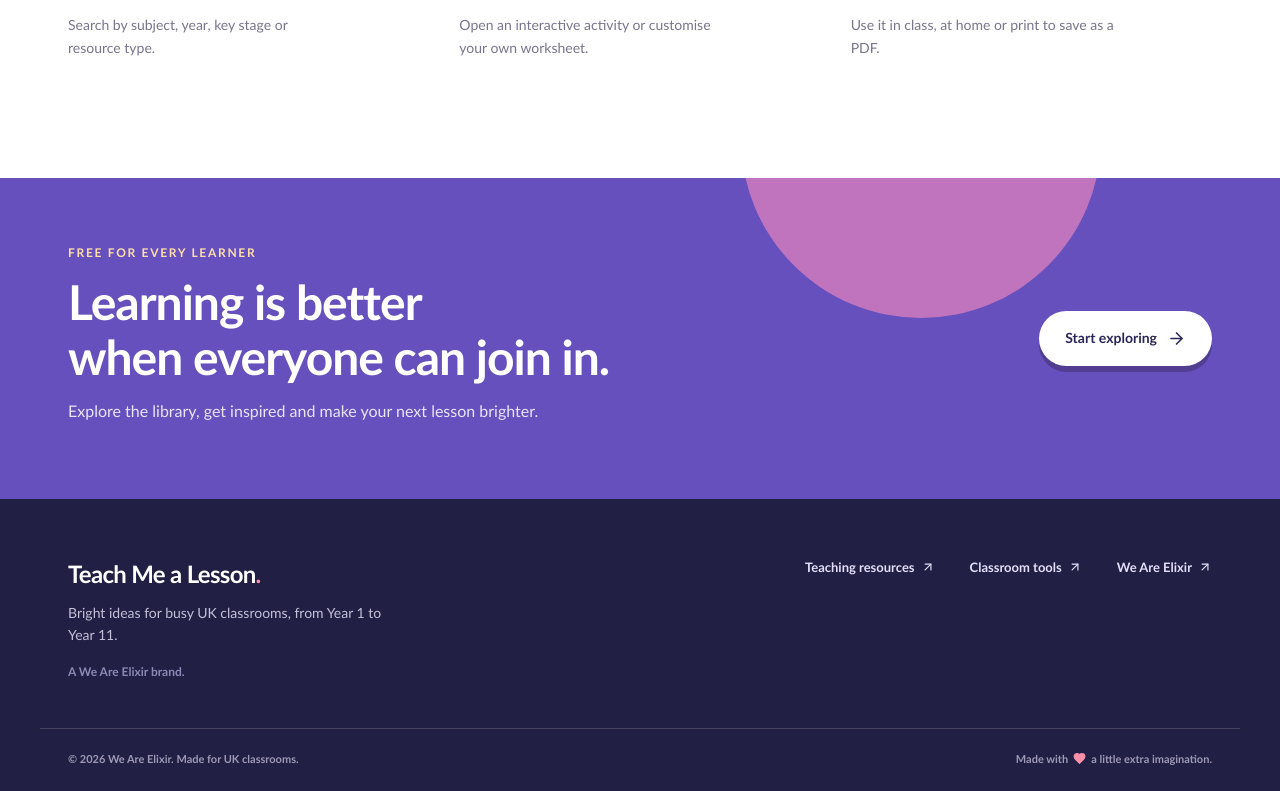
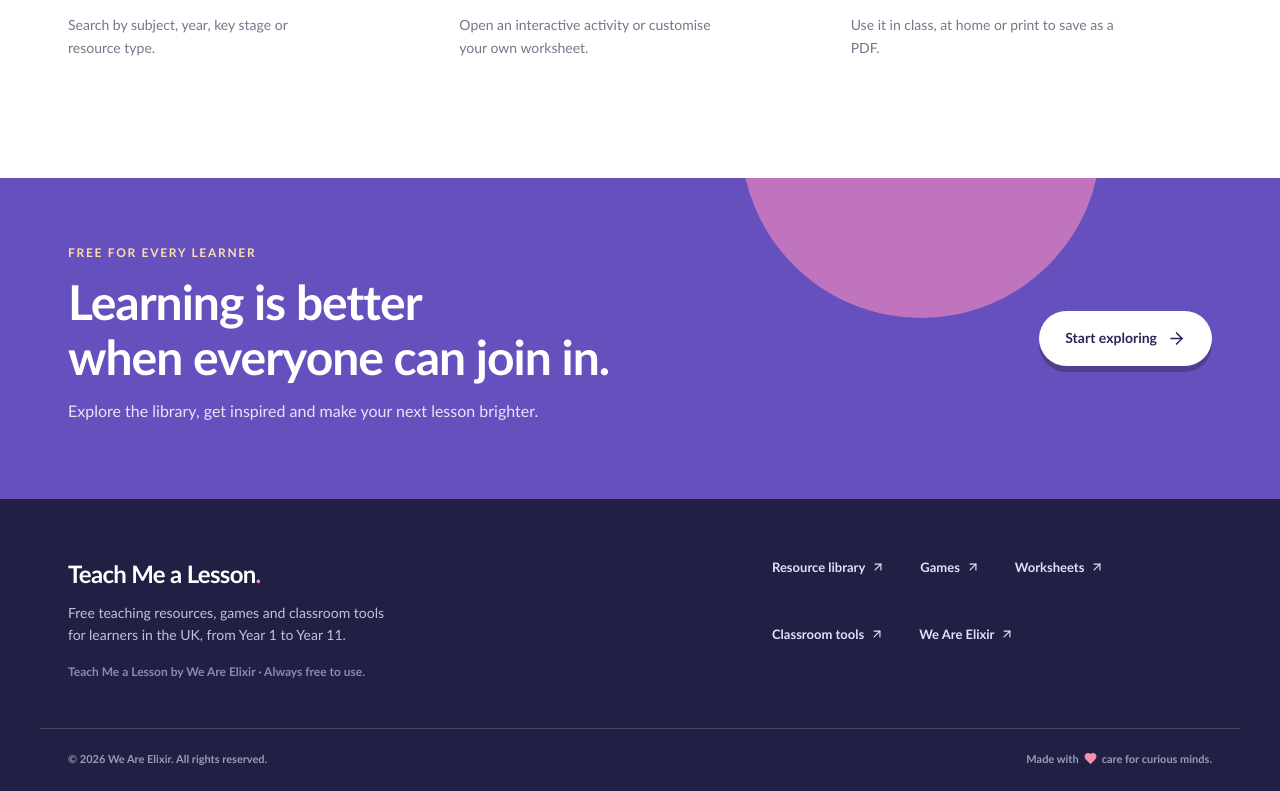
Before and after one commit to elixirentertainmentltd-cyber/teacher, a Next.js app: page / in a window 1280 px wide. Shown: the part 4322-5113 px from the top of the page. Built offline with nearby package versions, Linux system fonts and the light colour scheme.

Commit message:
feat: add free-first navigation and footer

```diff
--- a/components/SiteFooter.tsx
+++ b/components/SiteFooter.tsx
@@ -1,24 +1,17 @@
 import Link from "next/link";
 import { Heart, ArrowUpRight } from "lucide-react";
 export default function SiteFooter() {
-  return (
-    <footer className="footer">
-      <div className="container footer-main">
-        <div>
-          <Link href="/" className="footer-brand">Teach Me a Lesson<span>.</span></Link>
-          <p>Bright ideas for busy UK classrooms, from Year 1 to Year 11.</p>
-          <span className="footer-small">A We Are Elixir brand.</span>
-        </div>
-        <div className="footer-links">
-          <Link href="/resources">Teaching resources <ArrowUpRight size={14}/></Link>
-          <Link href="/tools">Classroom tools <ArrowUpRight size={14}/></Link>
-          <a href="https://weareelixir.co.uk/" target="_blank" rel="noopener noreferrer">We Are Elixir <ArrowUpRight size={14}/></a>
-        </div>
+  return <footer className="footer">
+    <div className="container footer-main">
+      <div><Link href="/" className="footer-brand">Teach Me a Lesson<span>.</span></Link><p>Free teaching resources, games and classroom tools for learners in the UK, from Year 1 to Year 11.</p><span className="footer-small">Teach Me a Lesson by We Are Elixir · Always free to use.</span></div>
+      <div className="footer-links">
+        <Link href="/resources">Resource library <ArrowUpRight size={14}/></Link>
+        <Link href="/resources?type=interactive">Games <ArrowUpRight size={14}/></Link>
+        <Link href="/resources?type=printable">Worksheets <ArrowUpRight size={14}/></Link>
+        <Link href="/tools">Classroom tools <ArrowUpRight size={14}/></Link>
+        <a href="https://weareelixir.co.uk/" target="_blank" rel="noopener noreferrer">We Are Elixir <ArrowUpRight size={14}/></a>
       </div>
-      <div className="container footer-bottom">
-        <span>© {new Date().getFullYear()} We Are Elixir. Made for UK classrooms.</span>
-        <span>Made with <Heart size={13} fill="currentColor" /> a little extra imagination.</span>
-      </div>
-    </footer>
-  );
+    </div>
+    <div className="container footer-bottom"><span>© {new Date().getFullYear()} We Are Elixir. All rights reserved.</span><span>Made with <Heart size={13} fill="currentColor"/> care for curious minds.</span></div>
+  </footer>;
 }
```
